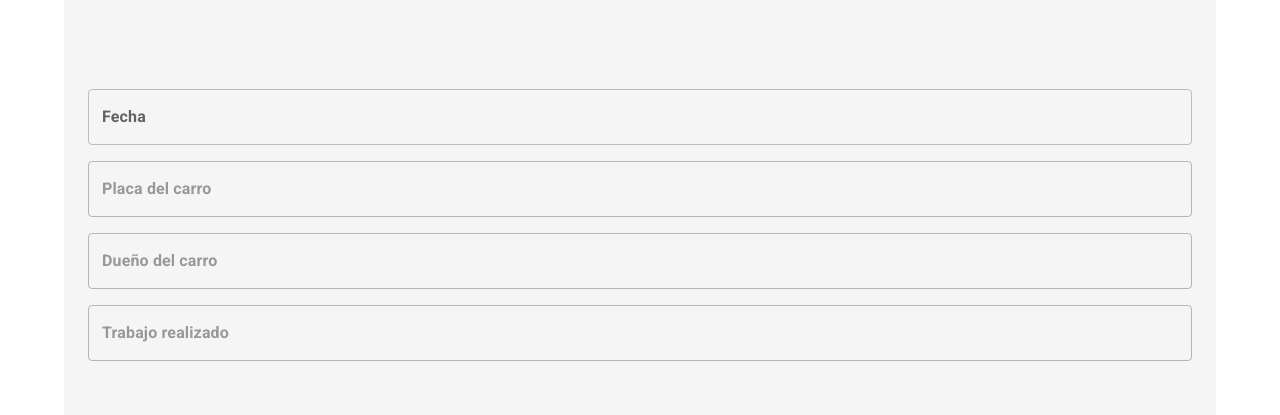
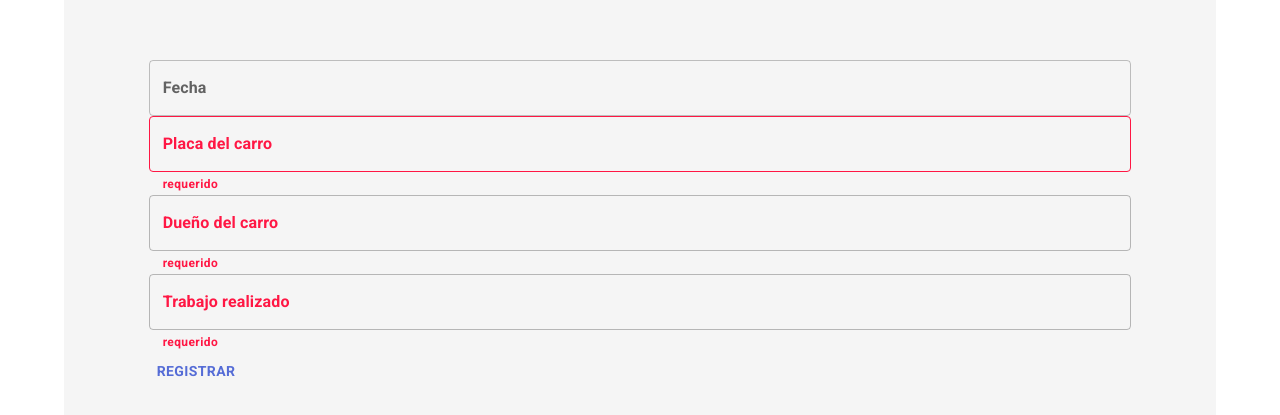
Before and after one commit to ZzzandyzzZ/car-minder-frontend, a Next.js app: page /dashboard/record/create in a window 1280 px wide. Shown: the part 175-590 px from the top of the page. Built offline with nearby package versions, Linux system fonts and the light colour scheme.

Commit message:
Create test form with formik

```diff
--- a/src/modules/record/components/RecordCreationForm.tsx
+++ b/src/modules/record/components/RecordCreationForm.tsx
@@ -1,35 +1,63 @@
-import { TextField } from '@mui/material'
+import { useRouter } from 'next/navigation'
+import { Box, Button, TextField } from '@mui/material'
 import { DatePicker } from '@mui/x-date-pickers'
-import { useRouter } from 'next/navigation'
+import { useFormik } from 'formik'
 
+const initialValues = {
+  date: '',
+  carId: '',
+  user: '',
+  service: '',
+}
 export function RecordCreationForm(): JSX.Element {
   const { push } = useRouter()
+  const formik = useFormik({
+    initialValues,
+    onSubmit: (values) => {
+      console.log(JSON.stringify(values, null, 2))
+    },
+  })
   return (
-    <>
+    <Box component="form" onSubmit={formik.handleSubmit}>
       <DatePicker label="Fecha" slotProps={{ textField: { fullWidth: true } }} />
       <TextField
+        id="carId"
         label="Placa del carro"
+        name="carId"
+        value={formik.values.carId}
+        onChange={formik.handleChange}
+        error={true}
+        helperText="requerido"
         inputProps={{ style: { textAlign: 'center' } }}
         fullWidth
-        disabled
-        onClick={() => {
-          push('/dashboard/car/create')
-        }}
+        // disabled
+        // onClick={() => {
+        //   push('/dashboard/car/create')
+        // }}
       />
       <TextField
+        id="user"
         label="Dueño del carro"
+        name="user"
+        value={formik.values.user}
+        onChange={formik.handleChange}
+        error={true}
+        helperText="requerido"
         inputProps={{ style: { textAlign: 'center' } }}
         fullWidth
-        InputLabelProps={{
-          shrink: false,
-        }}
         onClick={() => {
           push('/dashboard/user/create')
         }}
         disabled
       />
       <TextField
+        id="service"
         label="Trabajo realizado"
+        name="service"
+        value={formik.values.service}
+        onChange={formik.handleChange}
+        error={true}
+        helperText="requerido"
         inputProps={{ style: { textAlign: 'center' } }}
         fullWidth
         disabled
@@ -37,6 +65,7 @@ export function RecordCreationForm(): JSX.Element {
           push('/dashboard/service/create')
         }}
       />
-    </>
+      <Button type="submit">Registrar</Button>
+    </Box>
   )
 }
```
